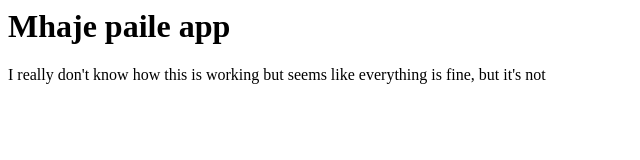
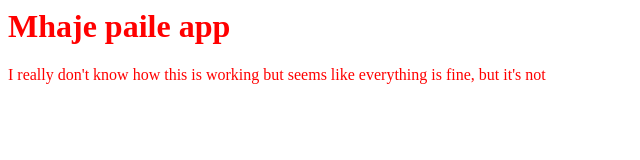
Before and after one commit to bukiee/dbapp, a plain HTML site: page index.html in a window 1280 px wide. Shown: the whole page, without its empty margins (0-640 px from the left). Drawn offline with Linux system fonts and the light colour scheme.

Commit message:
adding colours

```diff
--- a/index.html
+++ b/index.html
@@ -5,6 +5,8 @@
 </head>
 <body>
 <h1>Mhaje paile app</h1>
-  <p>I really don't know how this is working but seems like everything is fine, but it's not </p>
-</body>
+  <pfont color="red">I really don't know how this is working but seems like everything is fine, but it's not </p>
+<style>
+  body {color: red;}
+</style></body>
 </html>
```
